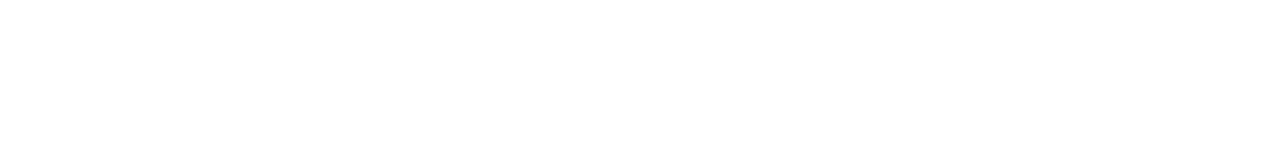
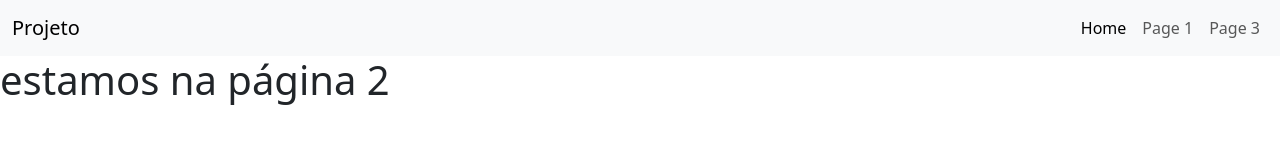
Before and after one commit to brenoaug/recode-projeto-social, a plain HTML site: page src/pages/page2.html in a window 1280 px wide. Drawn offline with nearby package versions, Linux system fonts and the light colour scheme.

Commit message:
base da navbar feito

```diff
--- a/src/css/style.css
+++ b/src/css/style.css
@@ -0,0 +1,8 @@
+.menu-bar{
+  padding: 10px;
+}
+
+.menu-item{
+    display: flex;
+    justify-content: end;
+}
--- a/src/pages/page2.html
+++ b/src/pages/page2.html
@@ -3,6 +3,7 @@
 <head>
   <meta charset="UTF-8">
   <meta name="viewport" content="width=device-width, initial-scale=1.0">
+  <link rel="stylesheet" href="../css/style.css">
   <link href="https://cdn.jsdelivr.net/npm/bootstrap@5.3.3/dist/css/bootstrap.min.css" rel="stylesheet" integrity="sha384-QWTKZyjpPEjISv5WaRU9OFeRpok6YctnYmDr5pNlyT2bRjXh0JMhjY6hW+ALEwIH" crossorigin="anonymous">
 <script src="https://cdn.jsdelivr.net/npm/bootstrap@5.3.3/dist/js/bootstrap.bundle.min.js" integrity="sha384-YvpcrYf0tY3lHB60NNkmXc5s9fDVZLESaAA55NDzOxhy9GkcIdslK1eN7N6jIeHz" crossorigin="anonymous"></script>
   <title>Document</title>
@@ -10,10 +11,33 @@
 <body>
   <header>
 
+    <nav class="navbar navbar-expand-lg bg-body-tertiary">
+      <div class="container-fluid">
+        <a class="navbar-brand" href="#">Projeto</a>
+        <button class="navbar-toggler" type="button" data-bs-toggle="collapse" data-bs-target="#navbarNav" aria-controls="navbarNav" aria-expanded="false" aria-label="Toggle navigation">
+          <span class="navbar-toggler-icon"></span>
+        </button>
+        <div class="collapse navbar-collapse menu-item" id="navbarNav">
+          <ul class="navbar-nav">
+            <li class="nav-item">
+              <a class="nav-link active" aria-current="page" href="../../index.html">Home</a>
+            </li>
+            <li class="nav-item">
+              <a class="nav-link" href="page1.html">Page 1</a>
+            </li>
+            <li class="nav-item">
+              <a class="nav-link" href="page3.html">Page 3</a>
+            </li>
+          </ul>
+        </div>
+      </div>
+    </nav>
+
+
   </header>
 
   <main>
-
+    <h1>estamos na página 2</h1>
   </main>
 
   <footer>
```
Also changed, not shown: index.html (+29 -2 lines), src/pages/page1.html (+24 -1 lines), src/pages/page3.html (+25 -1 lines).
